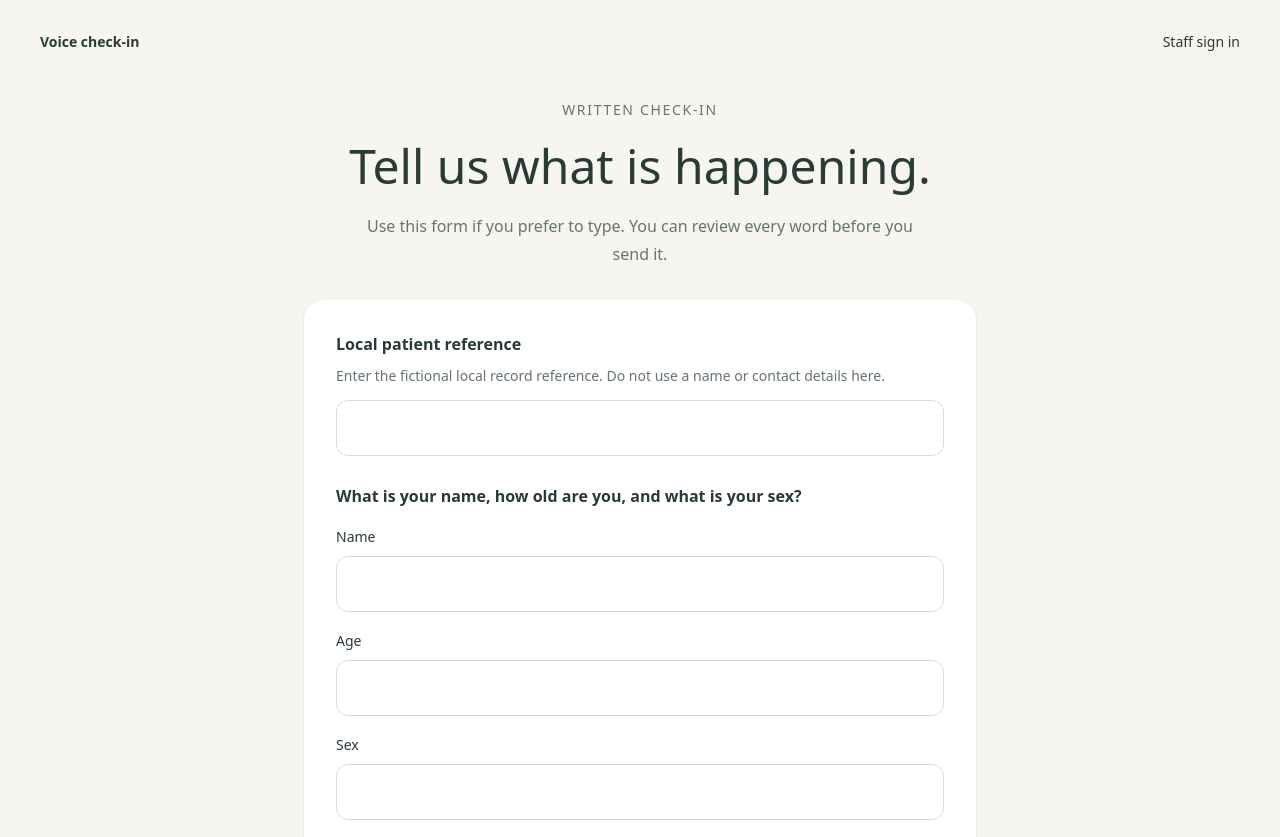
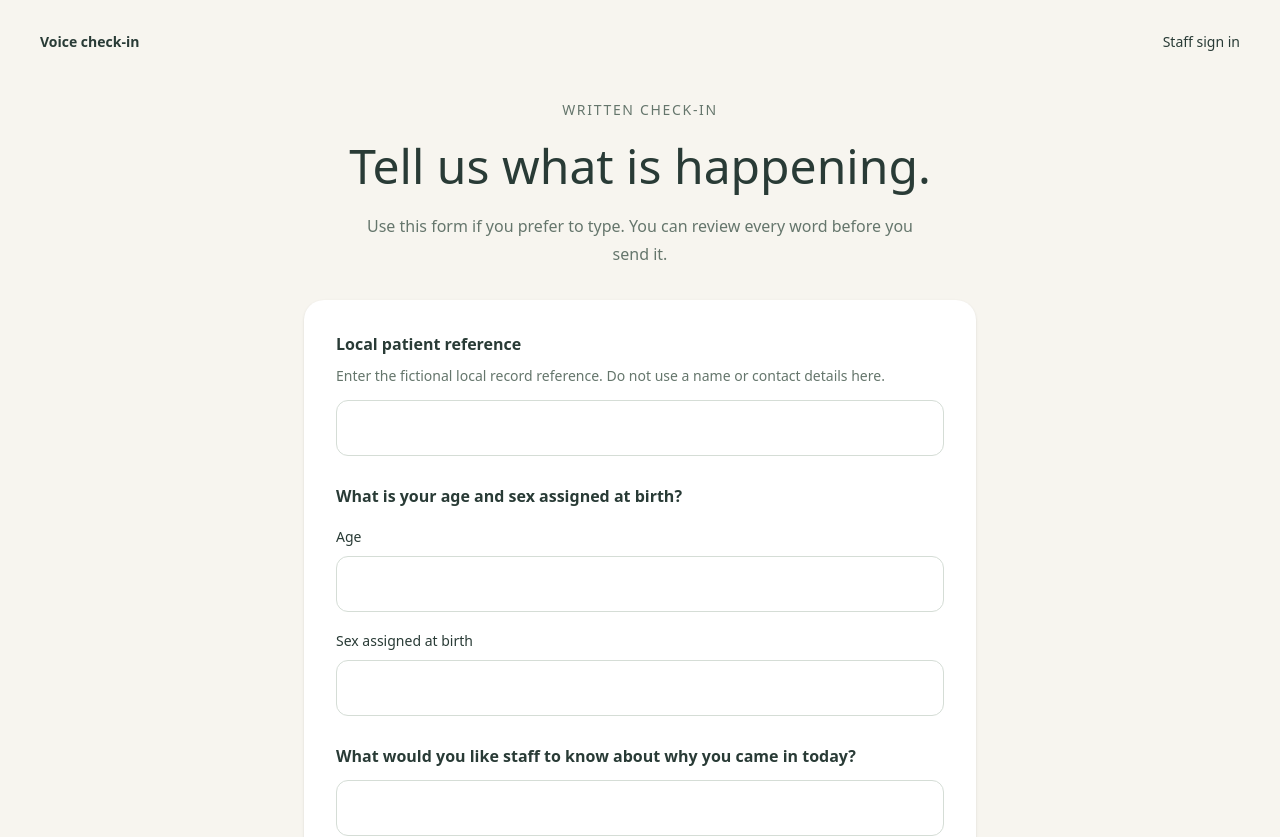
Before and after one commit to nkrishnasridhar/er-triage, a Next.js app: page /check-in in a window 1280 px wide. Shown: the top 837 px of the page. Built offline with nearby package versions, Linux system fonts and the light colour scheme.

Commit message:
fix: update patient information fields to use sex assigned at birth

```diff
--- a/app/check-in/actions.ts
+++ b/app/check-in/actions.ts
@@ -19,9 +19,8 @@ export async function submitTabletEncounter(
   let patientAccount = voiceAccount;
   if (typeof voiceAccount !== "string" || !voiceAccount.trim()) {
     const answers = writtenTabletQuestionsSchema.safeParse({
-      patient_name: form.get("patient_name"),
       patient_age: form.get("patient_age"),
-      patient_sex: form.get("patient_sex"),
+      sex_assigned_at_birth: form.get("sex_assigned_at_birth"),
       when_started: form.get("when_started"),
       what_changed: form.get("what_changed"),
       current_symptoms: form.get("current_symptoms"),
@@ -29,7 +28,7 @@ export async function submitTabletEncounter(
     });
     if (!answers.success) return { error: answers.error.issues[0].message };
     patientAccount = [
-      `Name: ${answers.data.patient_name}; age: ${answers.data.patient_age}; sex: ${answers.data.patient_sex}`,
+      `Age: ${answers.data.patient_age}; sex assigned at birth: ${answers.data.sex_assigned_at_birth}`,
       `When did this start? ${answers.data.when_started}`,
       `Has it changed since it started? ${answers.data.what_changed}`,
       `What symptoms are you experiencing right now? ${answers.data.current_symptoms}`,
--- a/components/tablet-intake-form.tsx
+++ b/components/tablet-intake-form.tsx
@@ -113,19 +113,15 @@ export function TabletIntakeForm() {
         <>
           <fieldset className="space-y-4">
             <legend className="text-base font-semibold">
-              What is your name, how old are you, and what is your sex?
+              What is your age and sex assigned at birth?
             </legend>
-            <div>
-              <label htmlFor="patient_name" className="text-sm font-medium">Name</label>
-              <input id="patient_name" name="patient_name" required maxLength={100} className={`${fieldClass} mt-2 min-h-14 text-lg`} disabled={pending} />
-            </div>
             <div>
               <label htmlFor="patient_age" className="text-sm font-medium">Age</label>
               <input id="patient_age" name="patient_age" type="number" min={0} max={130} required className={`${fieldClass} mt-2 min-h-14 text-lg`} disabled={pending} />
             </div>
             <div>
-              <label htmlFor="patient_sex" className="text-sm font-medium">Sex</label>
-              <input id="patient_sex" name="patient_sex" required maxLength={80} className={`${fieldClass} mt-2 min-h-14 text-lg`} disabled={pending} />
+              <label htmlFor="sex_assigned_at_birth" className="text-sm font-medium">Sex assigned at birth</label>
+              <input id="sex_assigned_at_birth" name="sex_assigned_at_birth" required maxLength={80} className={`${fieldClass} mt-2 min-h-14 text-lg`} disabled={pending} />
             </div>
           </fieldset>
           <div>
--- a/lib/validation.ts
+++ b/lib/validation.ts
@@ -56,14 +56,13 @@ export const tabletEncounterSchema = z.object({
 });
 
 export const writtenTabletQuestionsSchema = z.object({
-  patient_name: z.string().trim().min(1, "Enter your name.").max(100),
   patient_age: z
     .string()
     .trim()
     .regex(/^\d+$/, "Enter age in years as a number.")
     .transform(Number)
     .pipe(z.number().int().min(0, "Age cannot be negative.").max(130, "Check that age.")),
-  patient_sex: z.string().trim().min(1, "Enter your sex.").max(80),
+  sex_assigned_at_birth: z.string().trim().min(1, "Enter sex assigned at birth.").max(80),
   when_started: z.string().trim().min(1, "Say when this started.").max(500),
   what_changed: z.string().trim().min(1, "Say whether anything has changed.").max(500),
   current_symptoms: z.string().trim().min(1, "Describe your symptoms.").max(1000),
--- a/scripts/test-integration.ts
+++ b/scripts/test-integration.ts
@@ -216,10 +216,15 @@ async function main() {
     assert.ok(!voiceHtml.includes("priority"), "The tablet never exposes a priority control");
     const tabletHtml = await (await request("/check-in")).text();
     assert.ok(tabletHtml.includes("Tell us what is happening"));
-    const tabletResult = await submit("/check-in", tabletHtml, 'form:has(textarea[name="patient_account"])', {
+    const tabletResult = await submit("/check-in", tabletHtml, "form", {
       patient_reference: "TABLET-HTTP-1",
       presenting_concern: "Sore ankle",
-      patient_account: "I rolled my ankle while walking.",
+      patient_age: "35",
+      sex_assigned_at_birth: "female",
+      when_started: "Earlier today",
+      what_changed: "It has become more painful.",
+      current_symptoms: "Pain and swelling around my ankle.",
+      anything_else: "Nothing else.",
       speech_used: "false",
     });
     assert.ok((await tabletResult.text()).includes("account has been sent"));
```
